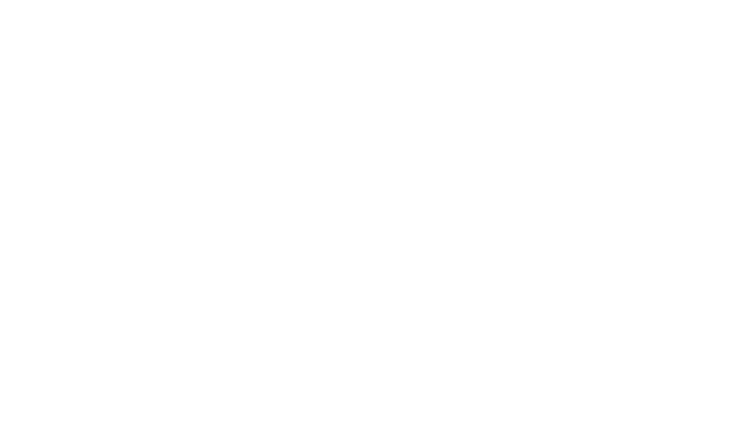
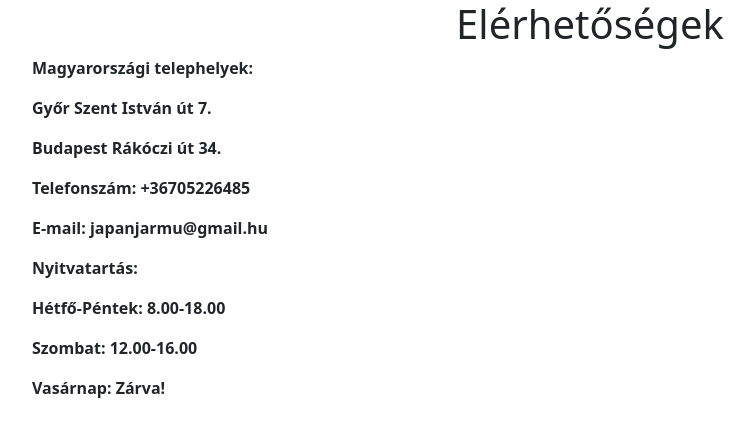
Before and after one commit to Rkrisz777/Group-4-projekt, a plain HTML site: page elérhetőség.html in a window 1280 px wide. Shown: the whole page, without its empty margins (50-803 px from the left). Drawn offline with nearby package versions, Linux system fonts and the light colour scheme.

Commit message:
elérhetőség

```diff
--- a/elérhetőség.html
+++ b/elérhetőség.html
@@ -5,8 +5,31 @@
     <meta http-equiv="X-UA-Compatible" content="IE=edge">
     <meta name="viewport" content="width=device-width, initial-scale=1.0">
     <title>Elérhetőság</title>
+    <link href="https://cdn.jsdelivr.net/npm/bootstrap@5.1.3/dist/css/bootstrap.min.css" rel="stylesheet" integrity="sha384-1BmE4kWBq78iYhFldvKuhfTAU6auU8tT94WrHftjDbrCEXSU1oBoqyl2QvZ6jIW3" crossorigin="anonymous">
+    <link rel="stylesheet" href="style.css">
 </head>
 <body>
-
+    <div class="container"> <h1 class="text-center">Elérhetőségek</h1>
+        <div>
+            <p class="fw-bold">
+    Magyarországi telephelyek:
+    <p class="fw-bold">Győr Szent István út 7.</p>
+                           <p class="fw-bold">Budapest Rákóczi út 34. </p>
+            </p>
+        </div>
+        <div>
+            <p class="fw-bold">
+                Telefonszám: +36705226485
+                <p class="fw-bold">E-mail: japanjarmu@gmail.hu</p>
+            </p>
+        </div>
+        <div id="kiemeles">
+            <p class="fw-bold">
+                Nyitvatartás: <p class="fw-bold">Hétfő-Péntek: 8.00-18.00</p>
+                              <p class="fw-bold">Szombat: 12.00-16.00</p>
+                              <p class="fw-bold">Vasárnap: Zárva! </p>
+            </p>
+        </div>
+    </div>
 </body>
 </html>
--- /dev/null
+++ b/style.CSS
@@ -0,0 +1,3 @@
+#kiemeles{
+
+}
```
Also changed, not shown: 1 other file.
